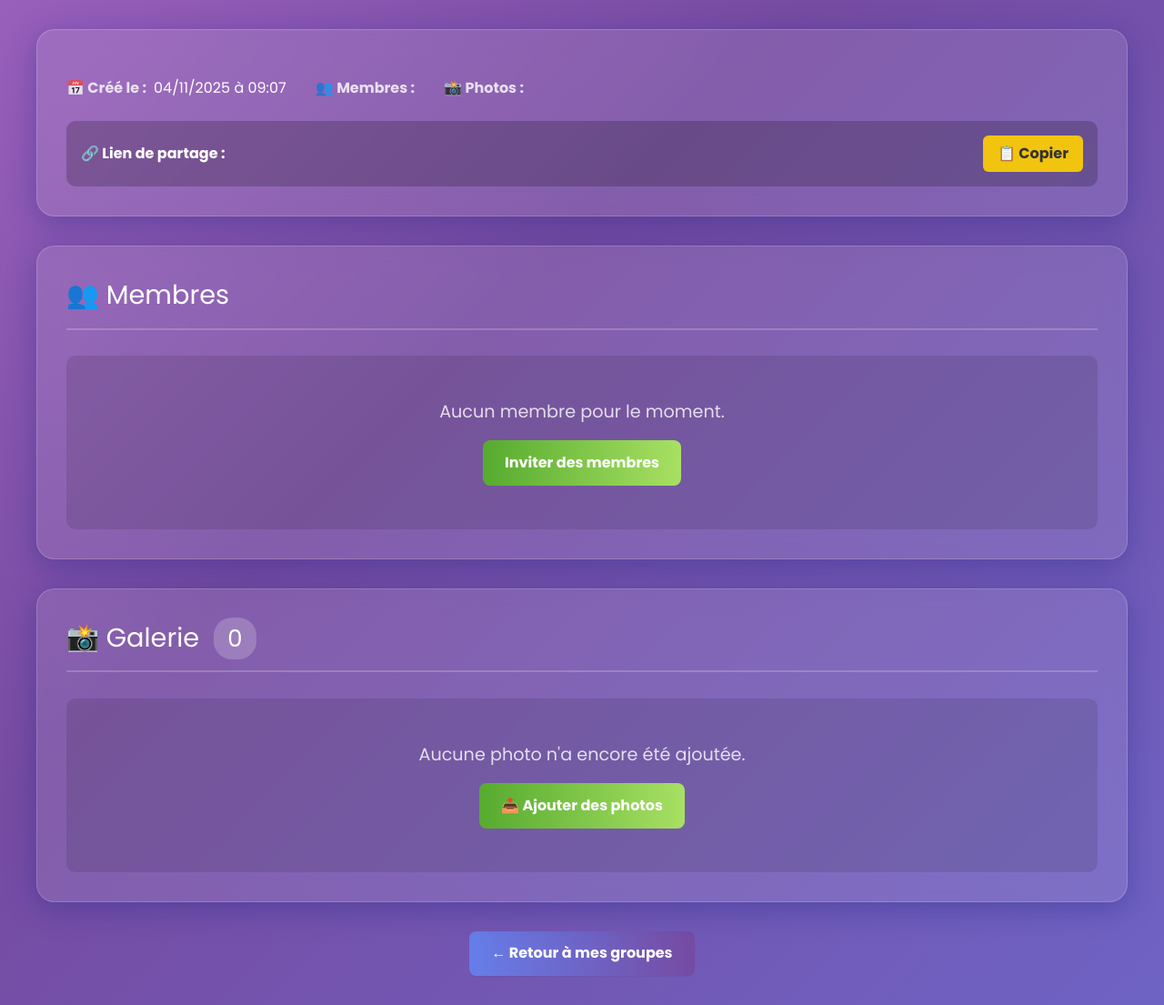
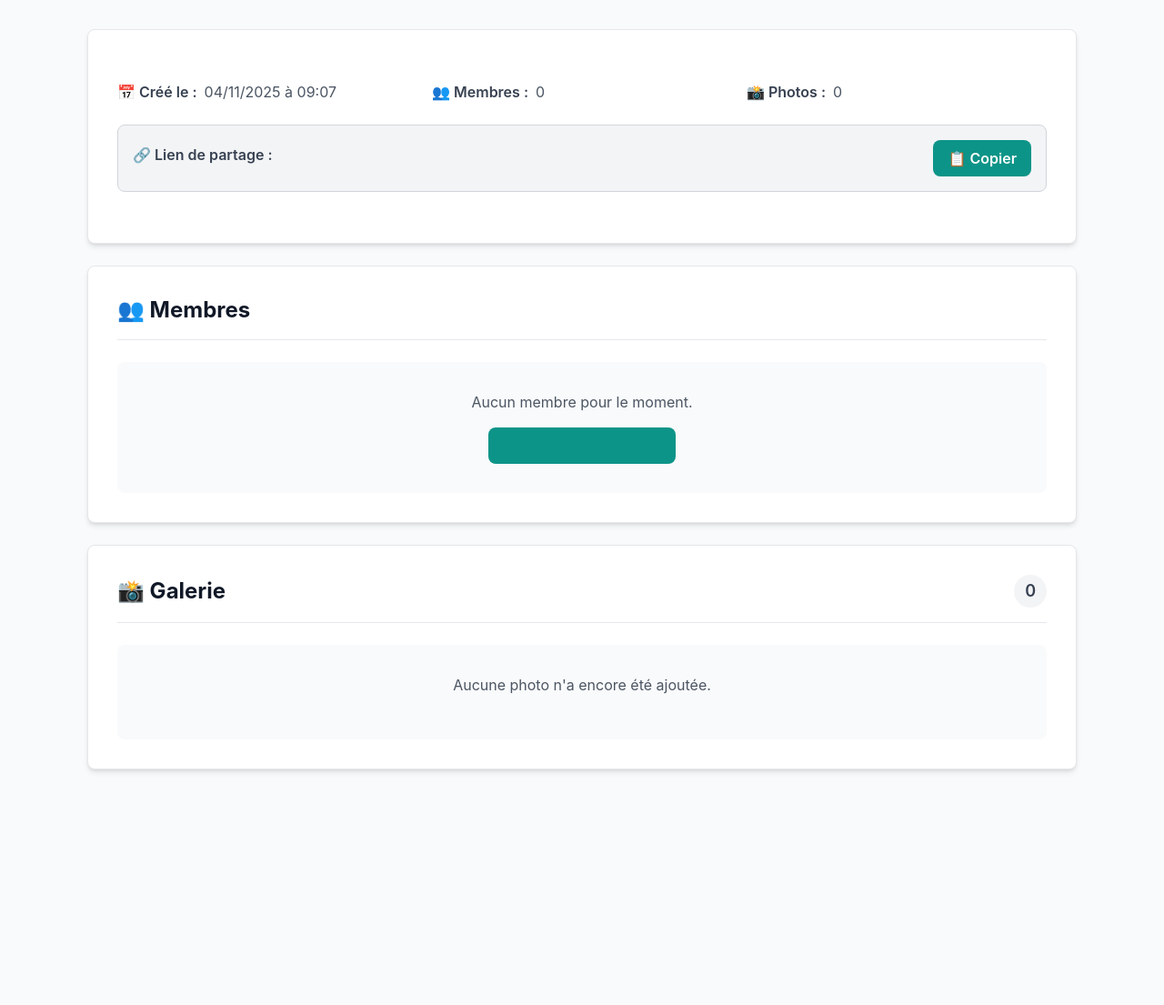
Before and after one commit to math-pixel/Photo-Party-V2, a Symfony app: template templates/group/show.html.twig in a window 1280 px wide. Shown: the whole page at 91% size. After the commit the page ends 849 px from the top, so only its background shows below. Run offline with Twig, Linux system fonts and the light colour scheme; the template is opened without the code that fills it, so the values that code supplies are empty; style sheets or scripts are compiled from the project's sources; some libraries are stand-ins or nearby versions.

Commit message:
update style of show group page

```diff
--- a/src/Entity/Group.php
+++ b/src/Entity/Group.php
@@ -36,13 +36,13 @@ class Group
     /**
      * @var Collection<int, UserGroup>
      */
-    #[ORM\OneToMany(targetEntity: UserGroup::class, mappedBy: 'group_id')]
+    #[ORM\OneToMany(targetEntity: UserGroup::class, mappedBy: 'group')]
     private Collection $userGroups;
 
     /**
      * @var Collection<int, Photo>
      */
-    #[ORM\OneToMany(targetEntity: Photo::class, mappedBy: 'group_id')]
+    #[ORM\OneToMany(targetEntity: Photo::class, mappedBy: 'group')]
     private Collection $photos;
 
     public function __construct()
--- a/templates/group/show.html.twig
+++ b/templates/group/show.html.twig
@@ -2,454 +2,162 @@
 
 {% block title %}{{ group.name }}{% endblock %}
 
-{% block stylesheets %}
-    {{ parent() }}
-    <style>
-        @import url('https://fonts.googleapis.com/css2?family=Poppins:wght@400;600;700&display=swap');
-
-        body {
-            font-family: 'Poppins', sans-serif;
-            background: linear-gradient(-45deg, #667eea, #764ba2, #f093fb, #4facfe);
-            background-size: 400% 400%;
-            animation: gradient 15s ease infinite;
-            color: #fff;
-            margin: 0;
-            padding: 2rem 1rem;
-            min-height: 100vh;
-        }
-
-        @keyframes gradient {
-            0% { background-position: 0% 50%; }
-            50% { background-position: 100% 50%; }
-            100% { background-position: 0% 50%; }
-        }
-
-        .container {
-            max-width: 1200px;
-            margin: 0 auto;
-        }
-
-        /* Header du groupe */
-        .group-header {
-            background: rgba(255, 255, 255, 0.1);
-            border-radius: 20px;
-            padding: 2em;
-            box-shadow: 0 8px 32px 0 rgba(31, 38, 135, 0.37);
-            backdrop-filter: blur(12px);
-            -webkit-backdrop-filter: blur(12px);
-            border: 1px solid rgba(255, 255, 255, 0.18);
-            margin-bottom: 2rem;
-            position: relative;
-            overflow: hidden;
-        }
-
-        .group-header h1 {
-            font-size: 2.5em;
-            margin: 0 0 0.5em 0;
-            text-shadow: 2px 2px 4px rgba(0,0,0,0.2);
-        }
-
-        .group-meta {
-            display: flex;
-            gap: 2rem;
-            flex-wrap: wrap;
-            margin-bottom: 1.5rem;
-        }
-
-        .meta-item {
-            display: flex;
-            align-items: center;
-            gap: 0.5rem;
-        }
-
-        .meta-item strong {
-            opacity: 0.8;
-        }
-
-        /* Token avec bouton copier */
-        .token-container {
-            background: rgba(0, 0, 0, 0.2);
-            padding: 1rem;
-            border-radius: 10px;
-            display: flex;
-            align-items: center;
-            justify-content: space-between;
-            gap: 1rem;
-            flex-wrap: wrap;
-        }
-
-        .token-value {
-            font-family: monospace;
-            font-size: 1.1em;
-            word-break: break-all;
-        }
-
-        .btn-copy {
-            padding: 0.5rem 1rem;
-            background: #f1c40f;
-            color: #333;
-            border: none;
-            border-radius: 6px;
-            cursor: pointer;
-            font-weight: bold;
-            transition: all 0.2s ease;
-            white-space: nowrap;
-        }
-
-        .btn-copy:hover {
-            transform: scale(1.05);
-            box-shadow: 0 4px 10px rgba(0,0,0,0.2);
-        }
-
-        /* Images de couverture */
-        .group-images {
-            display: grid;
-            grid-template-columns: repeat(auto-fit, minmax(300px, 1fr));
-            gap: 1rem;
-            margin-top: 1.5rem;
-        }
-
-        .group-image {
-            width: 100%;
-            height: 250px;
-            object-fit: cover;
-            border-radius: 10px;
-            border: 2px solid rgba(255, 255, 255, 0.3);
-        }
-
-        /* Sections */
-        .section {
-            background: rgba(255, 255, 255, 0.1);
-            border-radius: 20px;
-            padding: 2em;
-            box-shadow: 0 8px 32px 0 rgba(31, 38, 135, 0.37);
-            backdrop-filter: blur(12px);
-            -webkit-backdrop-filter: blur(12px);
-            border: 1px solid rgba(255, 255, 255, 0.18);
-            margin-bottom: 2rem;
-        }
-
-        .section h2 {
-            font-size: 1.8em;
-            margin-top: 0;
-            margin-bottom: 1em;
-            border-bottom: 2px solid rgba(255, 255, 255, 0.2);
-            padding-bottom: 0.5em;
-        }
-
-        /* Liste des membres */
-        .members-grid {
-            display: grid;
-            grid-template-columns: repeat(auto-fill, minmax(250px, 1fr));
-            gap: 1rem;
-        }
-
-        .member-card {
-            background: rgba(0, 0, 0, 0.15);
-            padding: 1rem;
-            border-radius: 10px;
-            display: flex;
-            justify-content: space-between;
-            align-items: center;
-            transition: all 0.2s ease;
-        }
-
-        .member-card:hover {
-            background: rgba(0, 0, 0, 0.25);
-            transform: translateY(-2px);
-        }
-
-        .member-info {
-            flex-grow: 1;
-        }
-
-        .member-name {
-            font-weight: bold;
-            margin-bottom: 0.3rem;
-        }
-
-        .member-role {
-            display: inline-block;
-            padding: 0.2em 0.6em;
-            border-radius: 5px;
-            font-size: 0.85em;
-            font-weight: bold;
-            text-transform: uppercase;
-        }
-
-        .role-admin { background-color: #f1c40f; color: #333; }
-        .role-moderator { background-color: #e67e22; color: #fff; }
-        .role-member { background-color: #3498db; color: #fff; }
-
-        /* Galerie de photos */
-        .photos-grid {
-            display: grid;
-            grid-template-columns: repeat(auto-fill, minmax(200px, 1fr));
-            gap: 1rem;
-        }
-
-        .photo-item {
-            position: relative;
-            border-radius: 10px;
-            overflow: hidden;
-            aspect-ratio: 1;
-            cursor: pointer;
-            transition: transform 0.2s ease;
-        }
-
-        .photo-item:hover {
-            transform: scale(1.05);
-        }
-
-        .photo-item img {
-            width: 100%;
-            height: 100%;
-            object-fit: cover;
-        }
-
-        .photo-overlay {
-            position: absolute;
-            bottom: 0;
-            left: 0;
-            right: 0;
-            background: linear-gradient(to top, rgba(0,0,0,0.7), transparent);
-            padding: 0.5rem;
-            font-size: 0.85em;
-        }
-
-        /* Boutons d'action */
-        .action-buttons {
-            display: flex;
-            gap: 1rem;
-            flex-wrap: wrap;
-            margin-top: 1.5rem;
-        }
-
-        .btn {
-            padding: 0.8rem 1.5rem;
-            border: none;
-            border-radius: 8px;
-            font-weight: bold;
-            cursor: pointer;
-            transition: all 0.2s ease;
-            text-decoration: none;
-            display: inline-block;
-        }
-
-        .btn-primary {
-            background: linear-gradient(90deg, #667eea 0%, #764ba2 100%);
-            color: white;
-        }
-
-        .btn-success {
-            background: linear-gradient(90deg, #56ab2f 0%, #a8e063 100%);
-            color: white;
-        }
-
-        .btn-danger {
-            background: linear-gradient(90deg, #eb3349 0%, #f45c43 100%);
-            color: white;
-        }
-
-        .btn:hover {
-            transform: translateY(-3px);
-            box-shadow: 0 10px 20px rgba(0, 0, 0, 0.2);
-        }
-
-        /* État vide */
-        .empty-state {
-            text-align: center;
-            padding: 3rem 1rem;
-            background: rgba(0, 0, 0, 0.1);
-            border-radius: 10px;
-        }
-
-        .empty-state p {
-            font-size: 1.2em;
-            opacity: 0.8;
-            margin-bottom: 1rem;
-        }
-
-        /* Badge de compte */
-        .count-badge {
-            background: rgba(255, 255, 255, 0.2);
-            padding: 0.2em 0.6em;
-            border-radius: 20px;
-            font-size: 0.9em;
-            margin-left: 0.5rem;
-        }
-
-        /* Responsive */
-        @media (max-width: 768px) {
-            .group-header h1 {
-                font-size: 1.8em;
-            }
-
-            .members-grid,
-            .photos-grid {
-                grid-template-columns: 1fr;
-            }
-        }
-    </style>
-{% endblock %}
-
 {% block body %}
-    <div class="container">
+    <div class="min-h-screen bg-gray-50">
+        <div class="max-w-6xl mx-auto px-4 sm:px-6 lg:px-8 py-8">
 
             {# Header du groupe avec les infos principales #}
-        <div class="group-header">
-            <h1>{{ group.name }}</h1>
+            <div class="bg-white rounded-lg shadow-md p-6 sm:p-8 mb-6 border border-gray-200">
+                <h1 class="text-3xl sm:text-4xl font-bold text-gray-900 mb-6">{{ group.name }}</h1>
 
-            <div class="group-meta">
-                <div class="meta-item">
-                    <strong>📅 Créé le :</strong>
-                    <span>{{ group.createdAt|date('d/m/Y à H:i') }}</span>
+                <div class="grid grid-cols-1 sm:grid-cols-3 gap-4 mb-6">
+                    <div class="flex items-center gap-2">
+                        <span class="font-semibold text-gray-700">📅 Créé le :</span>
+                        <span class="text-gray-600">{{ group.createdAt|date('d/m/Y à H:i') }}</span>
                     </div>
-                <div class="meta-item">
-                    <strong>👥 Membres :</strong>
-
+                    <div class="flex items-center gap-2">
+                        <span class="font-semibold text-gray-700">👥 Membres :</span>
+                        <span class="text-gray-600">{{ group.usergroups|length }}</span>
                     </div>
-
-                <div class="meta-item">
-                    <strong>📸 Photos :</strong>
-
+                    <div class="flex items-center gap-2">
+                        <span class="font-semibold text-gray-700">📸 Photos :</span>
+                        <span class="text-gray-600">{{ group.photos|length }}</span>
                     </div>
                 </div>
 
                 {# Token pour partager le groupe #}
-            <div class="token-container">
+                <div class="bg-gray-100 border border-gray-300 rounded-lg p-4 flex flex-col sm:flex-row items-start sm:items-center justify-between gap-4 mb-6">
                     <div>
-                    <strong>🔗 Lien de partage :</strong>
-                    <div class="token-value" id="groupToken">{{ group.token }}</div>
+                        <p class="font-semibold text-gray-700 mb-2">🔗 Lien de partage :</p>
+                        <div class="font-mono text-sm text-gray-600 break-all" id="groupToken">{{ group.token }}</div>
                     </div>
-                <button class="btn-copy" onclick="copyToken()">📋 Copier</button>
+                    <button onclick="copyToken()" class="px-4 py-2 bg-teal-600 hover:bg-teal-700 text-white font-semibold rounded-lg transition-colors duration-200 whitespace-nowrap">
+                        📋 Copier
+                    </button>
                 </div>
 
                 {# Images de couverture #}
                 {% if group.urlImage1 or group.urlImage2 %}
-                <div class="group-images">
+                    <div class="grid grid-cols-1 sm:grid-cols-2 gap-4 mb-6">
                         {% if group.urlImage1 %}
-                        <img src="{{ group.urlImage1 }}" alt="Image de couverture" class="group-image">
+                            <img src="{{ group.urlImage1 }}" alt="Image de couverture" class="w-full h-48 object-cover rounded-lg border border-gray-200">
                         {% endif %}
                         {% if group.urlImage2 %}
-                        <img src="{{ group.urlImage2 }}" alt="Image secondaire" class="group-image">
+                            <img src="{{ group.urlImage2 }}" alt="Image secondaire" class="w-full h-48 object-cover rounded-lg border border-gray-200">
                         {% endif %}
                     </div>
                 {% endif %}
 
                 {# Boutons d'action (seulement pour les admins/modérateurs) #}
                 {% if userRole is defined and userRole == "ROLE_ADMIN" %}
-                <div class="action-buttons">
-                    <a href="{{ path('app_main', {'id': group.id}) }}" class="btn btn-primary">
+                    <div class="flex flex-col sm:flex-row gap-4">
+                        <a href="{{ path('app_main', {'id': group.id}) }}" class="btn px-6 py-2 bg-teal-600 hover:bg-teal-700 text-white font-semibold rounded-lg transition-colors duration-200 text-center">
                             ⚙️ Paramètres du groupe
                         </a>
-                    <a href="{{ path('app_main', {'id': group.id}) }}" class="btn btn-success">
+                        <a href="{{ path('app_main', {'id': group.id}) }}" class="btn px-6 py-2 bg-teal-600 hover:bg-teal-700 text-white font-semibold rounded-lg transition-colors duration-200 text-center">
                             ➕ Inviter des membres
                         </a>
                     </div>
                 {% endif %}
             </div>
 
-        {# Section Membres #}
-        <div class="section">
-            <h2>
+            <div class="bg-white rounded-lg shadow-md p-6 sm:p-8 mb-6 border border-gray-200">
+                <h2 class="text-2xl font-bold text-gray-900 mb-6 pb-4 border-b border-gray-200">
                     👥 Membres
                 </h2>
 
                 {% if group.userGroups|length > 0 %}
-                <div class="members-grid">
+                    <div class="grid grid-cols-1 sm:grid-cols-2 lg:grid-cols-3 gap-4">
                         {% for userGroup in group.userGroups %}
-                        <div class="member-card">
-                            <div class="member-info">
-                                <div class="member-name">
+                            <div class="bg-gray-50 border border-gray-200 rounded-lg p-4 hover:bg-gray-100 transition-colors duration-200 flex justify-between items-start">
+                                <div class="flex-grow">
+                                    <div class="font-semibold text-gray-900 mb-2">
                                         {{ userGroup.user.userIdentifier }}
                                     </div>
-                                <span class="member-role role-{{ userGroup.role.value|lower|replace({'role_': ''}) }}">
-                                    {{ userGroup.role.label }}
+                                    <span class="inline-block px-3 py-1 rounded-full text-xs font-semibold
+                                    {% if userGroup.role == 'ROLE_ADMIN' %}
+                                        bg-yellow-100 text-yellow-800
+                                    {% elseif userGroup.role == 'ROLE_MODERATOR' %}
+                                        bg-orange-100 text-orange-800
+                                    {% else %}
+                                        bg-blue-100 text-blue-800
+                                    {% endif %}
+                                ">
+                                    {{ userGroup.role }}
                                 </span>
                                 </div>
 
-                            {# Boutons d'action pour les admins #}
-                            {% if userRole is defined and userRole == constant('App\\Enum\\GroupRole::ADMIN') and userGroup.user != app.user %}
-                                <div class="member-actions">
-                                    {# Ici vous pouvez ajouter des boutons pour promouvoir/rétrograder/supprimer #}
-                                </div>
-                            {% endif %}
+{#                                 Boutons d'action pour les admins#}
+{#                                {% if userRole is defined and userRole == constant('App\\Enum\\GroupRole::ADMIN') and userGroup.user != app.user %}#}
+{#                                    <div class="ml-2">#}
+{#                                         Ici vous pouvez ajouter des boutons pour promouvoir/rétrograder/supprimer#}
+{#                                    </div>#}
+{#                                {% endif %}#}
                             </div>
                         {% endfor %}
                     </div>
                 {% else %}
-                <div class="empty-state">
-                    <p>Aucun membre pour le moment.</p>
-                    <a href="{{ path('app_group_invite', {'id': group.id}) }}" class="btn btn-success">
+                    <div class="bg-gray-50 rounded-lg p-8 text-center">
+                        <p class="text-gray-600 mb-4">Aucun membre pour le moment.</p>
+                        <a href="{{ path('app_group_invite', {'id': group.id}) }}" class="inline-block px-6 py-2 bg-teal-600 hover:bg-teal-700 text-white font-semibold rounded-lg transition-colors duration-200">
                             Inviter des membres
                         </a>
                     </div>
                 {% endif %}
             </div>
 
-        {# Section Photos #}
-        <div class="section">
-            <h2>
+            <div class="bg-white rounded-lg shadow-md p-6 sm:p-8 mb-6 border border-gray-200">
+                <h2 class="text-2xl font-bold text-gray-900 mb-6 pb-4 border-b border-gray-200 flex items-center justify-between">
                     📸 Galerie
-                <span class="count-badge">{{ group.photos|length }}</span>
+                    <span class="ml-2 px-3 py-1 bg-gray-100 text-gray-700 rounded-full text-lg font-semibold">{{ group.photos|length }}</span>
                 </h2>
 
                 {% if group.photos|length > 0 %}
-                <div class="photos-grid">
+                    <div class="grid grid-cols-2 sm:grid-cols-3 lg:grid-cols-4 gap-4">
                         {% for photo in group.photos %}
-                        <div class="photo-item" onclick="openPhoto('{{ photo.url }}')">
-                            <img src="{{ photo.url }}" alt="Photo {{ loop.index }}">
-                            <div class="photo-overlay">
-                                <div>Par {{ photo.userId.userIdentifier }}</div>
-                                <div>{{ photo.createdAt|date('d/m/Y') }}</div>
+                            <div onclick="openPhoto('{{ photo.url }}')" class="relative rounded-lg overflow-hidden aspect-square cursor-pointer hover:shadow-lg transition-shadow duration-200 group">
+                                <img src="{{ photo.url }}" alt="Photo {{ loop.index }}" class="w-full h-full object-cover group-hover:scale-105 transition-transform duration-200">
+                                <div class="absolute inset-0 bg-gradient-to-t from-black/70 to-transparent opacity-0 group-hover:opacity-100 transition-opacity duration-200 flex flex-col justify-end p-3">
+                                    <div class="text-white text-xs">Par {{ photo.userId.userIdentifier }}</div>
+                                    <div class="text-white text-xs">{{ photo.createdAt|date('d/m/Y') }}</div>
                                 </div>
                             </div>
                         {% endfor %}
                     </div>
                 {% else %}
-                <div class="empty-state">
-                    <p>Aucune photo n'a encore été ajoutée.</p>
-                    <a href="{{ path('app_photo_upload', {'groupId': group.id}) }}" class="btn btn-success">
-                        📤 Ajouter des photos
-                    </a>
+                    <div class="bg-gray-50 rounded-lg p-8 text-center">
+                        <p class="text-gray-600 mb-4">Aucune photo n'a encore été ajoutée.</p>
                     </div>
                 {% endif %}
-        </div>
-
-        {# Bouton retour #}
-        <div style="text-align: center; margin-top: 2rem;">
-            <a href="{{ path('app_profile_edit') }}" class="btn btn-primary">
-                ← Retour à mes groupes
-            </a>
             </div>
 
         </div>
 
         <script>
-        // Fonction pour copier le token
             function copyToken() {
                 const tokenText = document.getElementById('groupToken').textContent;
 
                 navigator.clipboard.writeText(tokenText).then(() => {
-                const button = document.querySelector('.btn-copy');
+                    const button = event.target;
                     const originalText = button.textContent;
 
                     button.textContent = '✅ Copié !';
-                button.style.background = '#2ecc71';
+                    button.classList.remove('bg-teal-600', 'hover:bg-teal-700');
+                    button.classList.add('bg-green-600');
 
                     setTimeout(() => {
                         button.textContent = originalText;
-                    button.style.background = '#f1c40f';
+                        button.classList.remove('bg-green-600');
+                        button.classList.add('bg-teal-600', 'hover:bg-teal-700');
                     }, 2000);
                 }).catch(err => {
                     alert('Erreur lors de la copie : ' + err);
                 });
             }
 
-        // Fonction pour ouvrir une photo en grand (vous pouvez améliorer avec une lightbox)
             function openPhoto(url) {
                 window.open(url, '_blank');
             }
         </script>
+    </div>
 {% endblock %}
```
Lines whose indentation alone changed are shown as unchanged.
